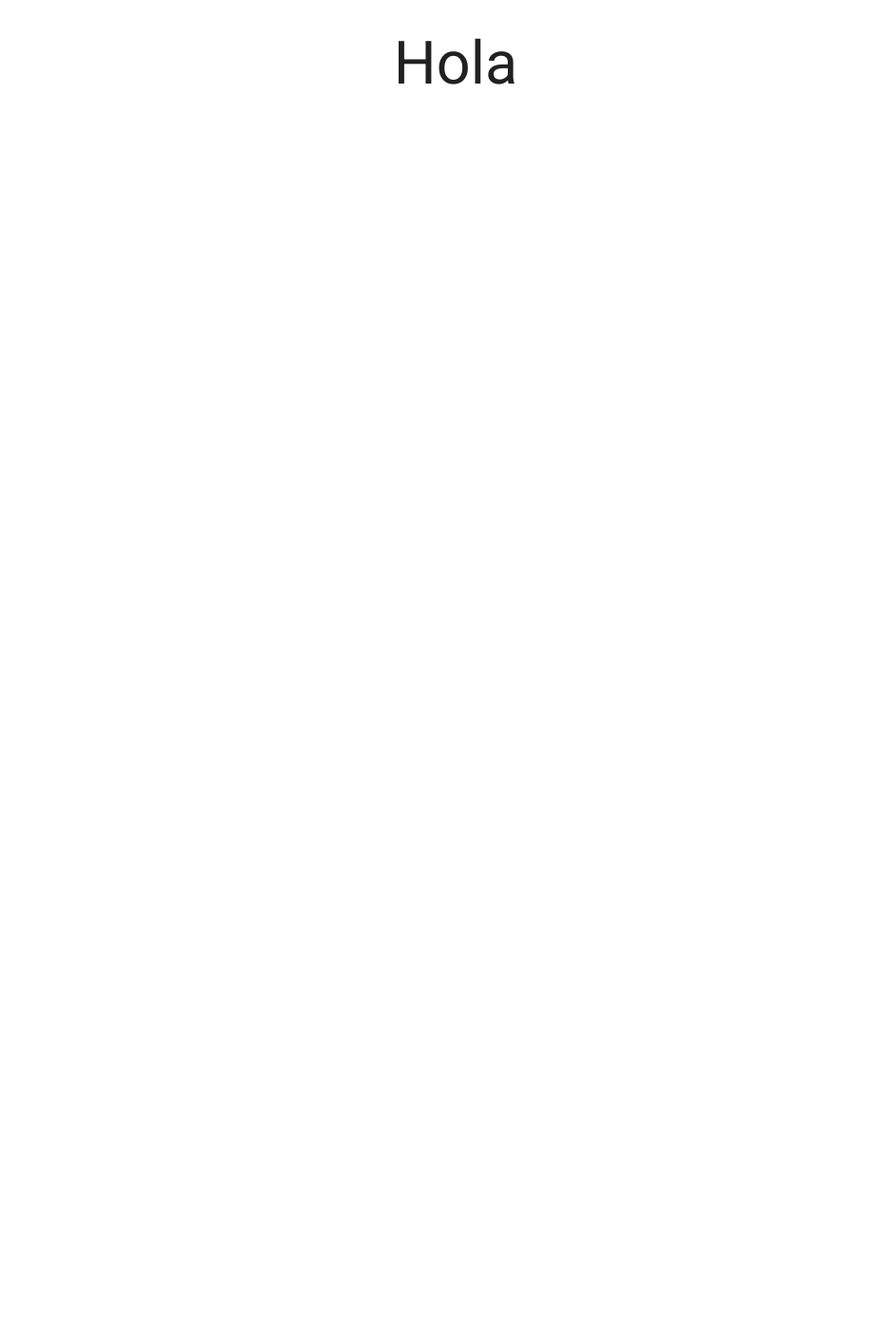
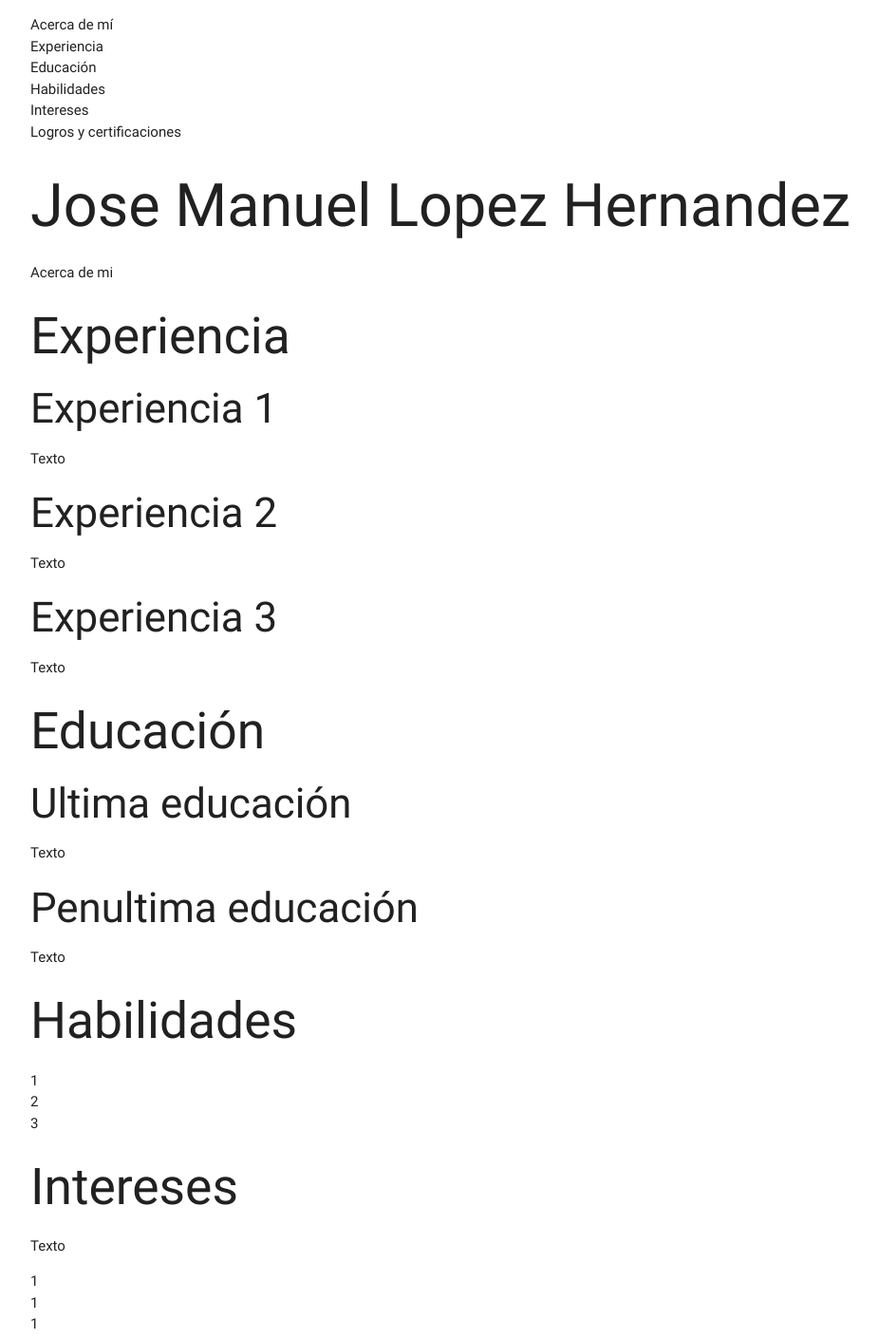
Before and after one commit to jmanuellh/cv_materialize, a plain HTML site: page index.html in a window 1280 px wide. Shown: the whole page at 95% size, without its empty margins (160-1085 px from the left). Before the commit the page ends 800 px from the top, so only its background shows below. Drawn offline with nearby package versions, Linux system fonts and the light colour scheme.

Commit message:
estructura

```diff
--- a/index.html
+++ b/index.html
@@ -2,13 +2,97 @@
 <html lang="es-mx">
 <head>
 	<meta charset="utf-8">
+	<title>CV_jmanuellh</title>
 	<meta name="author" content="manuellh2008@gmail.com">
 	<meta name="description" content="Pagina de prueba de jmanuellh hecha como un resumen de curriculum vitae">
 	<!--Materialize-->
 	<link rel="stylesheet" href="https://cdnjs.cloudflare.com/ajax/libs/materialize/0.100.2/css/materialize.min.css">
-	<title>CV_jmanuellh</title>
+
 </head>
 <body>
-	<h1 class="center-align">Hola</h1>
+	<!--Menu-->
+	<div class="container">
+		<ul>
+			<li>Acerca de mí</li>
+			<li>Experiencia</li>
+			<li>Educación</li>
+			<li>Habilidades</li>
+			<li>Intereses</li>
+			<li>Logros y certificaciones</li>
+		</ul>
+	</div>
+	<!--Acerca de-->
+	<div class="container">
+		<h1>Jose Manuel Lopez Hernandez</h1>
+		<!--Texto-->
+		<div>
+			<p>Acerca de mi</p>
+		</div>
+		<!--redes-->
+		<div>
+
+		</div>
+	</div>
+	<!--Experiencia-->
+	<div class="container">
+		<h2>Experiencia</h2>
+		<!--Experiencia 1-->
+		<div>
+			<h3>Experiencia 1</h3>
+			<div>
+				<p>Texto</p>
+			</div>
+		</div>
+		<!--Experiencia 2-->
+		<div>
+			<h3>Experiencia 2</h3>
+			<div>
+				<p>Texto</p>
+			</div>
+		</div>
+		<!--Experiencia 3-->
+		<div>
+			<h3>Experiencia 3</h3>
+			<div>
+				<p>Texto</p>
+			</div>
+		</div>
+	</div>
+	<!--Educación-->
+	<div class="container">
+		<h2>Educación</h2>
+		<!--Ultima-->
+		<div>
+			<h3>Ultima educación</h3>
+			<p>Texto</p>
+		</div>
+		<!--Peçnultima-->
+		<div>
+			<h3>Penultima educación</h3>
+			<p>Texto</p>
+		</div>
+	</div>
+	<!--Habilidades-->
+	<div class="container">
+		<h2>Habilidades</h2>
+		<ul>
+			<li>1</li>
+			<li>2</li>
+			<li>3</li>
+		</ul>
+	</div>
+	<!--Intereses-->
+	<div class="container">
+		<h2>Intereses</h2>
+		<p>Texto</p>
+	</div>
+	<!--Logros y certificaciones-->
+	<div class="container">
+		<ul>
+			<li>1</li>
+			<li>1</li>
+			<li>1</li>
+		</ul>
+	</div>
 </body>
 </html>
```
